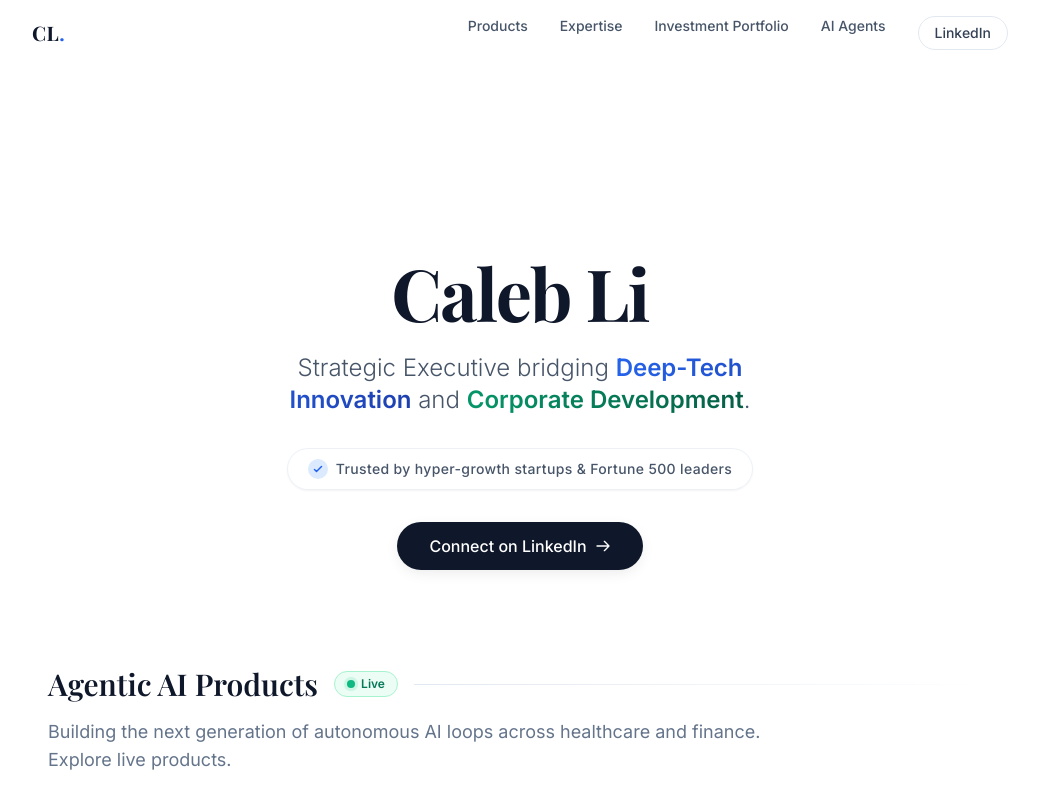
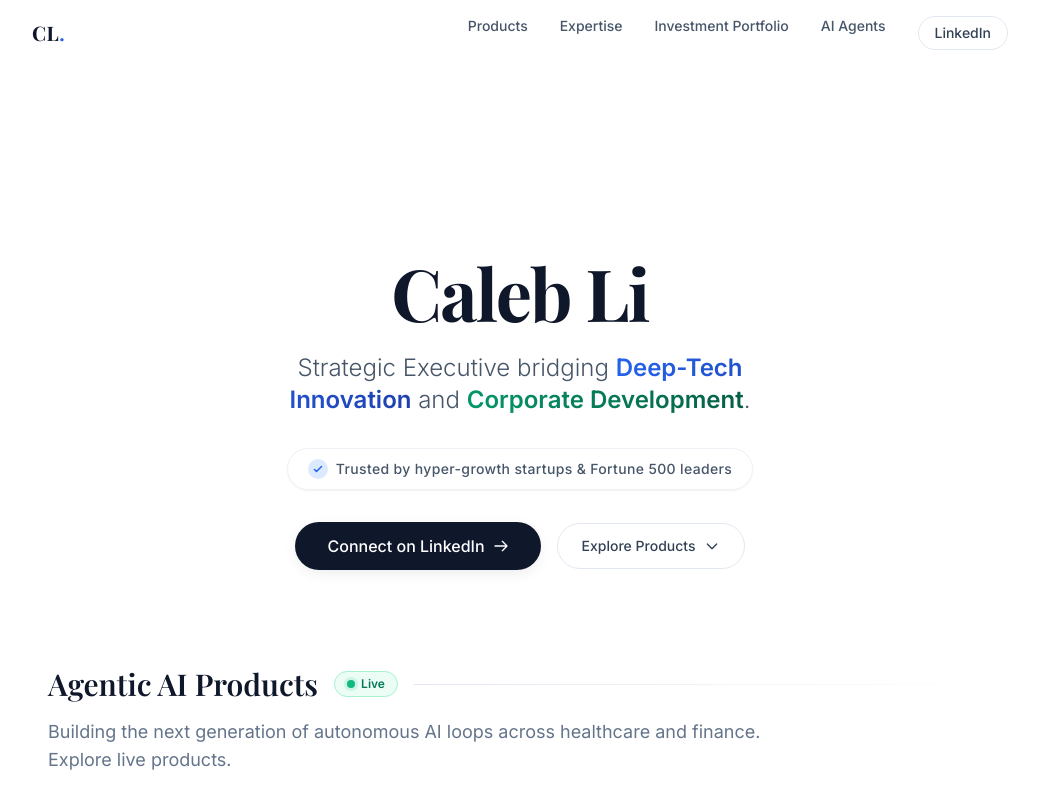
Before and after one commit to OpenPHRorg/Personal-Website, a plain HTML site: page index.html in a window 1280 px wide. Shown: the top 800 px of the page, without its empty margins (120-1159 px from the left). Drawn offline with nearby package versions, Linux system fonts and the light colour scheme; a web font is replaced by a local one.

Commit message:
Add 'Explore Products' secondary hero CTA to improve demand-gen conversion flow from hero to products section

```diff
--- a/index.html
+++ b/index.html
@@ -255,10 +255,16 @@
                 <span class="text-slate-600 text-sm font-medium tracking-wide">Trusted by hyper-growth startups & Fortune 500 leaders</span>
             </div>
             <br>
-            <a href="https://www.linkedin.com/in/calebli/" target="_blank" rel="noopener noreferrer" class="btn-primary group inline-flex items-center justify-center gap-2">
-                Connect on LinkedIn
-                <svg class="w-4 h-4 transition-transform group-hover:translate-x-1" fill="none" stroke="currentColor" viewBox="0 0 24 24"><path stroke-linecap="round" stroke-linejoin="round" stroke-width="2" d="M14 5l7 7m0 0l-7 7m7-7H3"></path></svg>
-            </a>
+            <div class="flex flex-wrap items-center justify-center gap-4">
+                <a href="https://www.linkedin.com/in/calebli/" target="_blank" rel="noopener noreferrer" class="btn-primary group inline-flex items-center justify-center gap-2">
+                    Connect on LinkedIn
+                    <svg class="w-4 h-4 transition-transform group-hover:translate-x-1" fill="none" stroke="currentColor" viewBox="0 0 24 24"><path stroke-linecap="round" stroke-linejoin="round" stroke-width="2" d="M14 5l7 7m0 0l-7 7m7-7H3"></path></svg>
+                </a>
+                <a href="#products" class="inline-flex items-center justify-center gap-2 px-6 py-3 text-sm font-medium text-slate-700 bg-white border border-slate-200 rounded-full hover:border-slate-300 hover:shadow-sm hover:text-slate-900 transition-all group">
+                    Explore Products
+                    <svg class="w-4 h-4 transition-transform group-hover:translate-y-0.5" fill="none" stroke="currentColor" viewBox="0 0 24 24"><path stroke-linecap="round" stroke-linejoin="round" stroke-width="2" d="M19 9l-7 7-7-7"></path></svg>
+                </a>
+            </div>
         </section>
 
         <!-- Products / Demand-Gen Section -->
```
